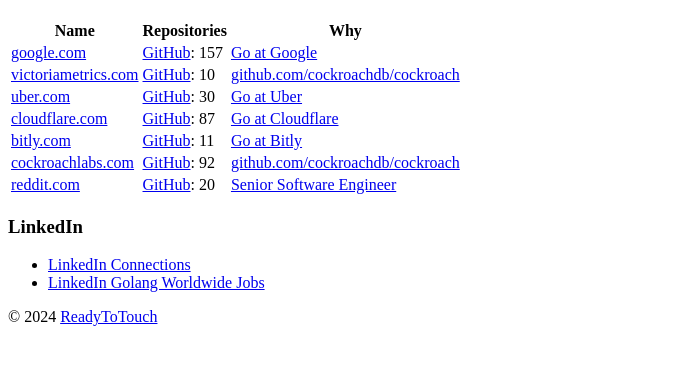
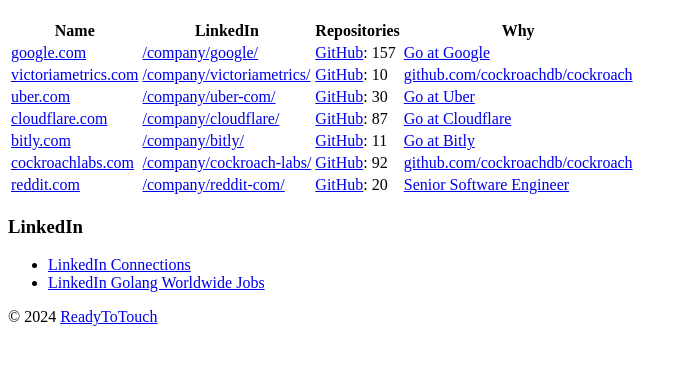
Before and after one commit to readytotouch/golang-companies-organizer, a plain HTML site: page netlify-public/index.html in a window 1280 px wide. Shown: the part 61-426 px from the top of the page, without its empty margins (0-688 px from the left). Drawn offline with Linux system fonts and the light colour scheme.

Commit message:
LinkedIn links

```diff
--- a/netlify-public/index.html
+++ b/netlify-public/index.html
@@ -9,40 +9,48 @@
     <table>
         <tr>
             <th>Name</th>
+            <th>LinkedIn</th>
             <th>Repositories</th>
             <th>Why</th>
         </tr>
         <tr>
             <td><a href="https://www.google.com/">google.com</a></td>
+            <td><a href="https://www.linkedin.com/company/google/">/company/google/</a></td>
             <td><a href="https://github.com/orgs/google/repositories?q=lang:go">GitHub</a>: 157</td>
             <td><a href="https://go.dev/talks/2012/splash.article">Go at Google</a></td>
         </tr>
         <tr>
             <td><a href="https://victoriametrics.com/">victoriametrics.com</a></td>
+            <td><a href="https://www.linkedin.com/company/victoriametrics/">/company/victoriametrics/</a></td>
             <td><a href="https://github.com/orgs/VictoriaMetrics/repositories?q=lang:go">GitHub</a>: 10</td>
             <td><a href="https://github.com/VictoriaMetrics/VictoriaMetrics">github.com/cockroachdb/cockroach</a></td>
         <tr>
             <td><a href="https://www.uber.com/">uber.com</a></td>
+            <td><a href="https://www.linkedin.com/company/uber-com/">/company/uber-com/</a></td>
             <td><a href="https://github.com/orgs/uber/repositories?q=lang:go">GitHub</a>: 30</td>
             <td><a href="https://www.uber.com/en-TR/blog/data-race-patterns-in-go/">Go at Uber</a></td>
         </tr>
         <tr>
             <td><a href="https://www.cloudflare.com/">cloudflare.com</a></td>
+            <td><a href="https://www.linkedin.com/company/cloudflare/">/company/cloudflare/</a></td>
             <td><a href="https://github.com/orgs/cloudflare/repositories?q=lang:go">GitHub</a>: 87</td>
             <td><a href="https://blog.cloudflare.com/tag/go">Go at Cloudflare</a></td>
         </tr>
         <tr>
             <td><a href="https://bitly.com/">bitly.com</a></td>
+            <td><a href="https://www.linkedin.com/company/bitly/">/company/bitly/</a></td>
             <td><a href="https://github.com/orgs/bitly/repositories?q=lang:go">GitHub</a>: 11</td>
             <td><a href="https://bitly.com/blog/why-we-write-everything-in-go/">Go at Bitly</a></td>
         </tr>
         <tr>
             <td><a href="https://www.cockroachlabs.com/">cockroachlabs.com</a></td>
+            <td><a href="https://www.linkedin.com/company/cockroach-labs/">/company/cockroach-labs/</a></td>
             <td><a href="https://github.com/orgs/cockroachdb/repositories?q=lang:go">GitHub</a>: 92</td>
             <td><a href="https://github.com/cockroachdb/cockroach">github.com/cockroachdb/cockroach</a>
         </td>
         <tr>
             <td><a href="https://www.reddit.com/">reddit.com</a></td>
+            <td><a href="https://www.linkedin.com/company/reddit-com/">/company/reddit-com/</a></td>
             <td><a href="https://github.com/orgs/reddit/repositories?q=lang:go">GitHub</a>: 20</td>
             <td><a href="https://app.otta.com/dashboard/jobs/T2ZxNGhO">Senior Software Engineer</a></td>
         </tr>
```
